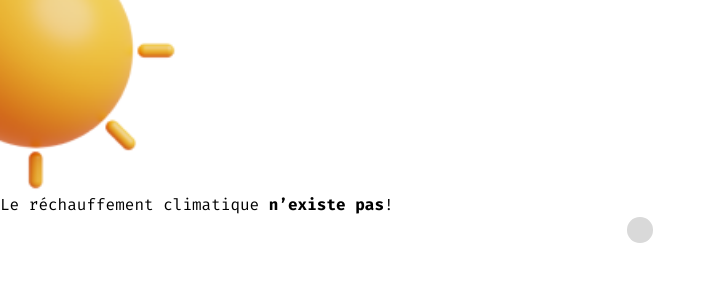
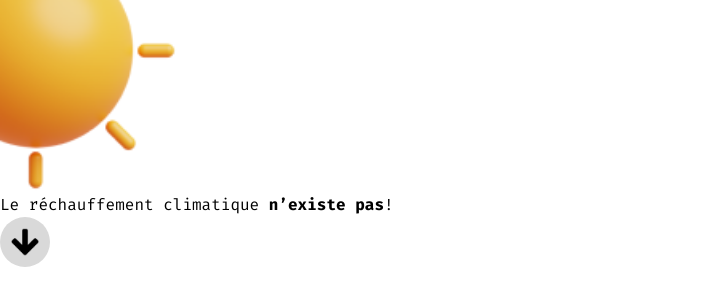
Before and after one commit to ivelter/ndi2023, a Next.js app: page / in a window 1280 px wide. Shown: the top 306 px of the page, without its empty margins (0-716 px from the left). Built offline with nearby package versions, Linux system fonts and the light colour scheme.

Commit message:
add: plus de règles css pour la slide 1

```diff
--- a/components/FlecheSuiv.js
+++ b/components/FlecheSuiv.js
@@ -5,7 +5,7 @@ import Image from "next/image"
 export default function FlecheSuiv() {
     return (
         <Link href="#" className={base.FlecheSuiv}>
-            <Image src="/img/downarrow.png" alt="Flèche vers le bas" width={20} height={20} />
+            <Image src="/img/downarrow.png" alt="Flèche vers le bas" width={50} height={50} />
         </Link>
     )
 }
--- a/components/flechesuiv.module.scss
+++ b/components/flechesuiv.module.scss
@@ -1,13 +1,7 @@
 .FlecheSuiv {
-    display: flex;
-    align-self: center;
-    justify-self: center;
+    display: block;
     background-color: #D9D9D9;
-    color: #000;
-    width: 20px;
-    height: 20px;
+    width: 50px;
+    height: 50px;
     border-radius: 50%;
-    text-align: center;
-    font-size: 100%;
-    padding: 1%;
 }
--- a/components/slides/SN1.module.scss
+++ b/components/slides/SN1.module.scss
@@ -0,0 +1,10 @@
+.centerDiv {
+    display: flex;
+    flex-direction: column;
+    align-items: center;
+    justify-content: space-between;
+}
+
+.heroText {
+    color: #10AB1F;
+}
```
Also changed, not shown: public/img/downarrow.png.
